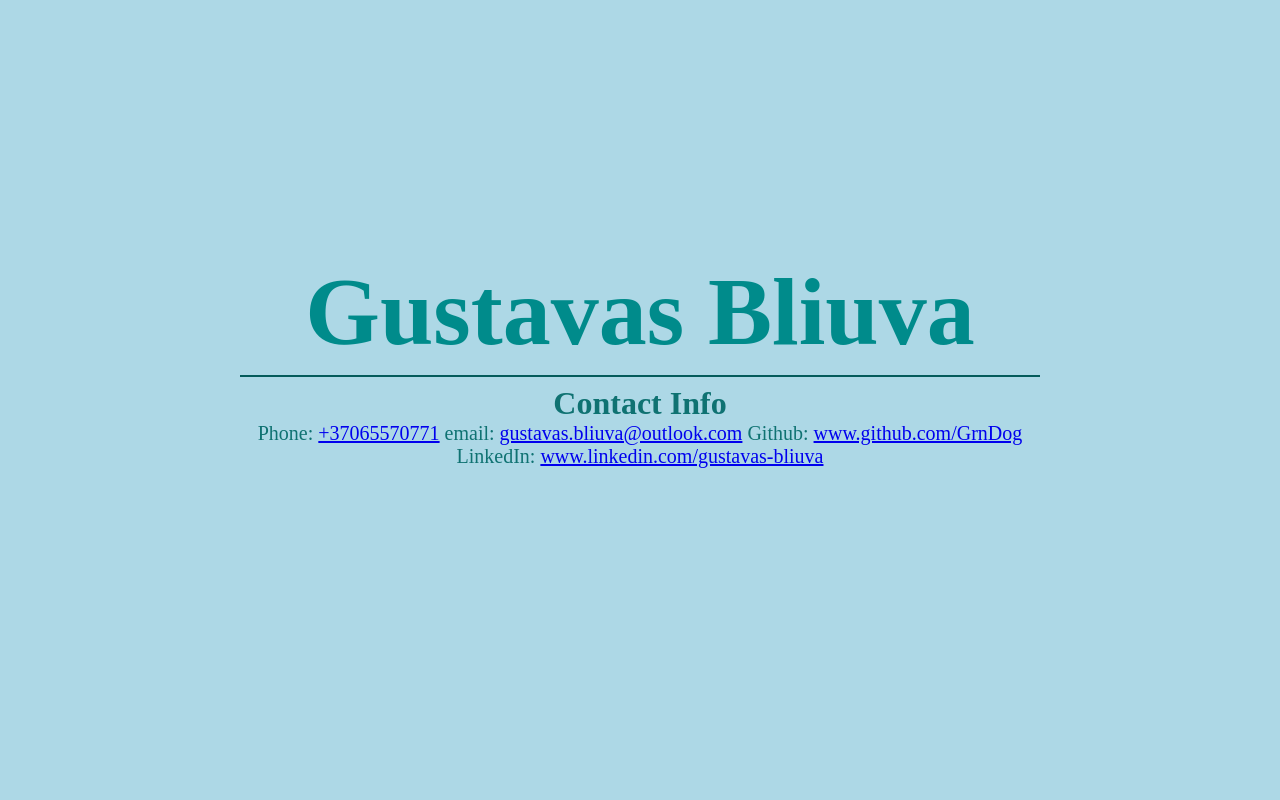
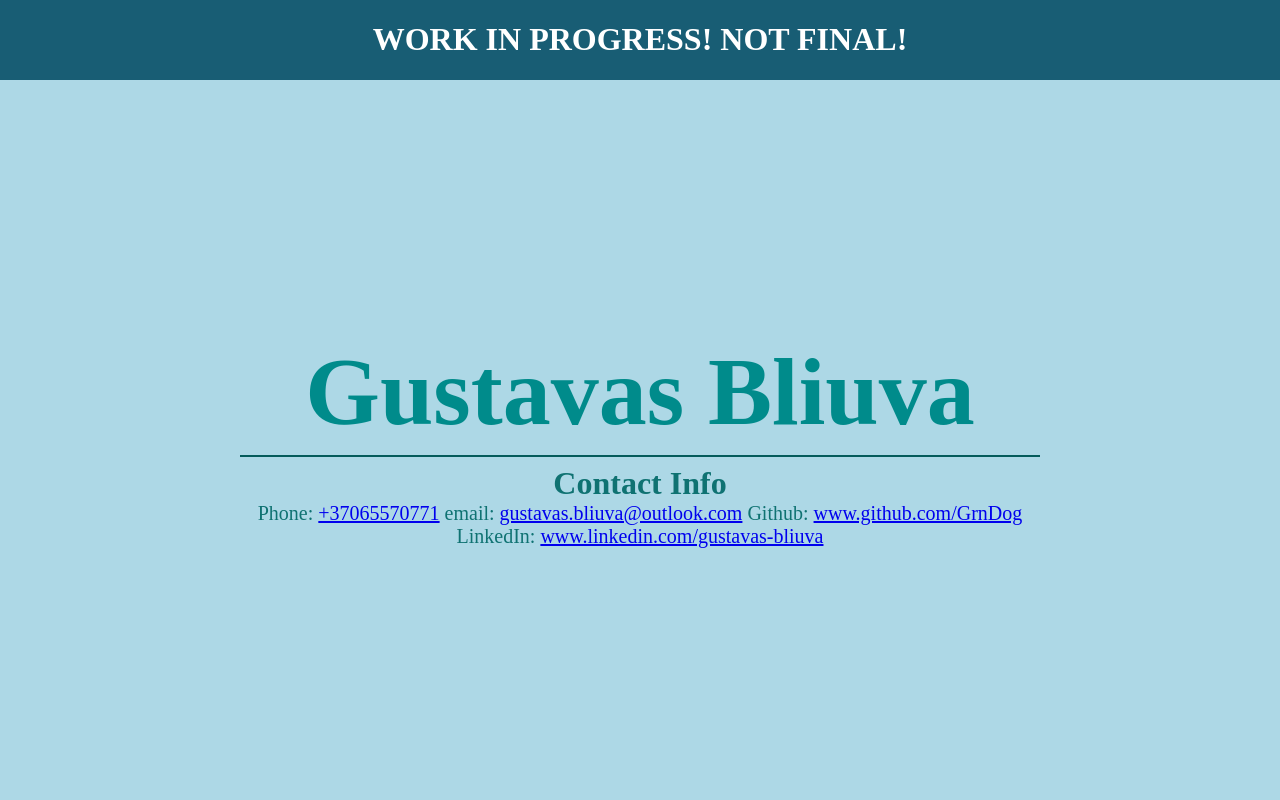
Before and after one commit to GrnDog/GrnDog-Page, a plain HTML site: page Pages/index.html in a window 1280 px wide. Shown: the top 800 px of the page. Drawn offline with Linux system fonts and the light colour scheme.

Commit message:
made index.html instead of portfolio for publishing

```diff
--- a/Pages/portfolio.html
+++ b/Pages/index.html
@@ -11,6 +11,7 @@
 </head>
 
 <body class="debug">
+    <center><h1 style="color: white">WORK IN PROGRESS! NOT FINAL!</h1></center>
     <header class="debug">
         <h1 class="debug" id="name">Gustavas Bliuva</h2>
             <hr class="debug">
```
